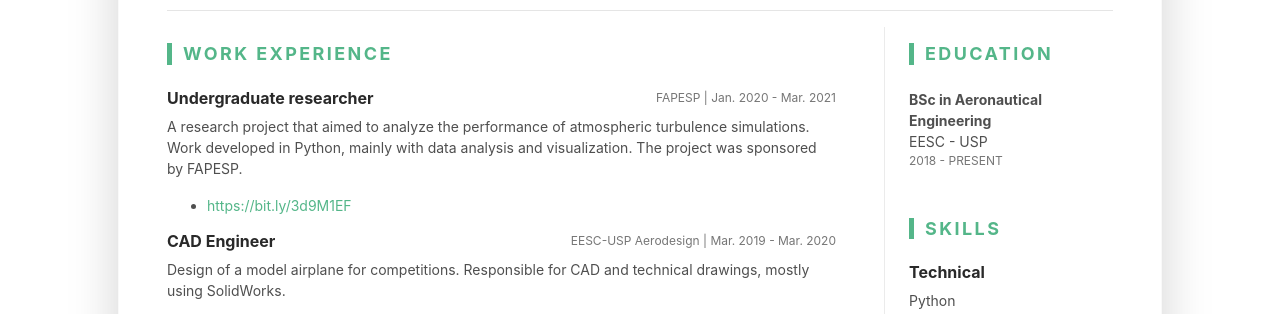
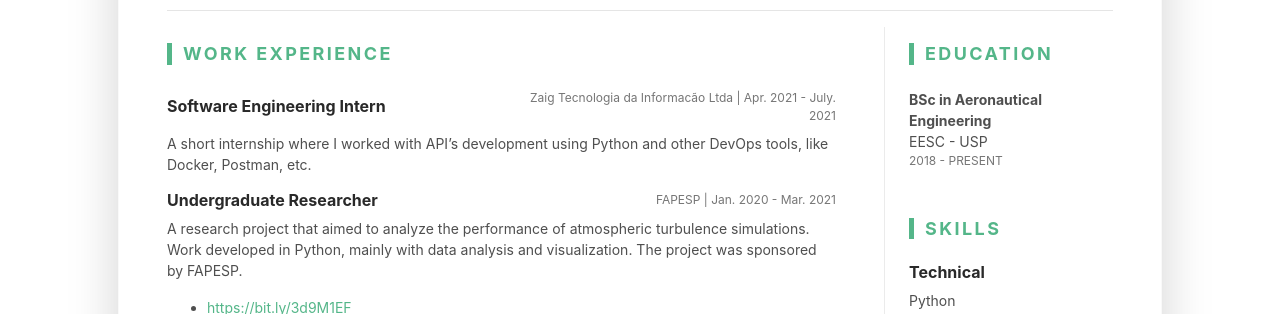
Before and after one commit to AlessandroMDO/curriculum, a plain HTML site: page index.html in a window 1280 px wide. Shown: the part 410-724 px from the top of the page. Drawn offline with Linux system fonts and the light colour scheme.

Commit message:
Update index.html

```diff
--- a/index.html
+++ b/index.html
@@ -109,10 +109,20 @@
 
                                 <h3 class="text-uppercase resume-section-heading mb-4">Work Experience</h3>
 
+				    <div class="item mb-3">
+                                    <div class="item-heading row align-items-center mb-2">
+                                        <h4 class="item-title col-12 col-md-6 col-lg-6 mb-2 mb-md-0">Software Engineering Intern</h4>
+                                        <div class="item-meta col-12 col-md-6 col-lg-6 text-muted text-left text-md-right">Zaig Tecnologia da Informacão Ltda | Apr. 2021 - July. 2021</div>
+                                    </div>
+                                    <div class="item-content">
+                                        <p>A short internship where I worked with API’s development using Python and other DevOps tools, like Docker, Postman, etc.</p>
+                                    </div>
+                                </div>
+
 
                                 <div class="item mb-3">
                                     <div class="item-heading row align-items-center mb-2">
-                                        <h4 class="item-title col-12 col-md-6 col-lg-6 mb-2 mb-md-0">Undergraduate researcher</h4>
+                                        <h4 class="item-title col-12 col-md-6 col-lg-6 mb-2 mb-md-0">Undergraduate Researcher</h4>
                                         <div class="item-meta col-12 col-md-6 col-lg-6 text-muted text-left text-md-right">FAPESP | Jan. 2020 - Mar. 2021</div>
                                     </div>
                                     <div class="item-content">
```
